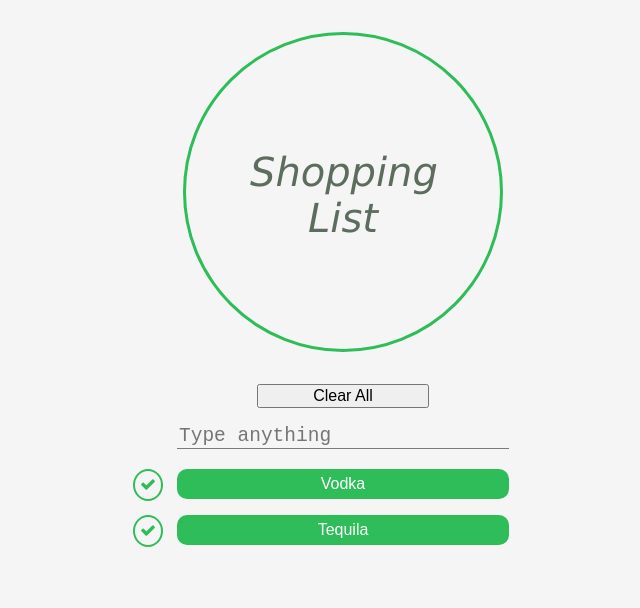
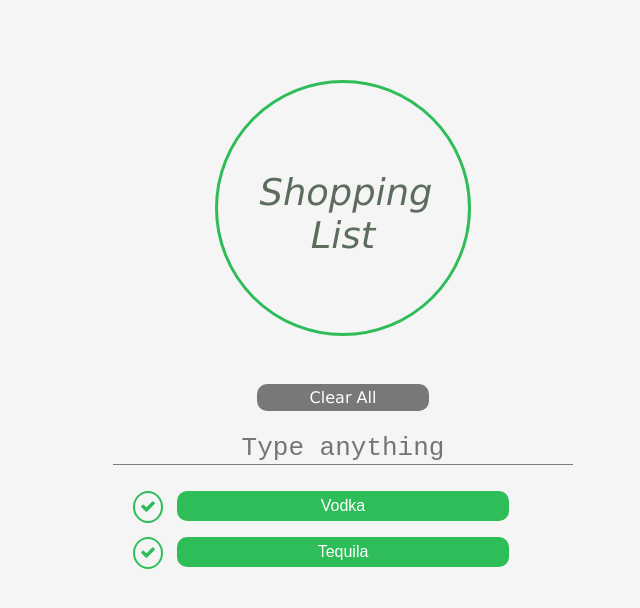
Before and after one commit to markhamilton90/shopping, a plain HTML site: page index.html in a window 1280 px wide. Shown: the whole page, without its empty margins (297-937 px from the left). Drawn offline with nearby package versions, Linux system fonts and the light colour scheme.

Commit message:
Final commit

```diff
--- a/index.html
+++ b/index.html
@@ -17,7 +17,8 @@
 		</section>
 		<section class="user-controls">
 			<button id="clear-all">Clear All</button>
-			<input type="text" id="user-input" placeholder="Type anything">
+			<input type="text" id="user-input" placeholder="Type anything"
+			maxlength="46">
 			<ul>
 				<div class="checkbox"><span class="fa fa-check"></span></div>
 				<li>Vodka</li>
--- a/main.css
+++ b/main.css
@@ -452,10 +452,10 @@ body {
 
 .circle {
 	position: relative;
-	top: 2em;
-	width: 20em;
-	height: 20em;
-	padding: 4em;
+	top: 5em;
+	width: 16em;
+	height: 16em;
+	padding: 2.6em;
 	border-radius: 50%;
 	border: 3px solid #2ebd59;
 	margin: 0 auto;
@@ -468,7 +468,7 @@ body {
 .circle h1 {
 	font-weight: 200;
 	margin: 1.25em 0;
-	font-size: 2.5em;
+	font-size: 2.3em;
 	font-family: 'Verdana', sans-serif;
 }
 
@@ -489,17 +489,22 @@ h1:last-child {
 #clear-all {
 	display: block;
 	width: 10.75em;
-	height: 1.5em;
-	margin: 0 auto 1em;
+  padding: 2px;
+  border-radius: 10px;
+  border: 2px solid #787878;
+  background-color: #787878;
+  color: white;
+  font-family: 'Verdana';
+	margin: 0 auto 1.3em;
 }
 
 #user-input {
 	margin: 0 auto 1em;
 	border: 0;
-	width: 20.75rem;
+	width: 28.75rem;
 	border-bottom: 1px solid rgba(0, 0, 0, .5);
 	font-family: monospace;
-	font-size: 1.5em;
+	font-size: 2em;
 	background-color: #f5f5f5;
 }
 
@@ -512,7 +517,7 @@ h1:last-child {
 .user-controls ul {
 	list-style-type: none;
 	padding: 0;
-	margin: 0 auto;
+	margin: 0 auto 4em;
 }
 
 .user-controls ul li {
@@ -554,3 +559,7 @@ h1:last-child {
 .entry {
 	width: 100%;
 }
+
+::-webkit-input-placeholder {
+  text-align: center;
+}
```
